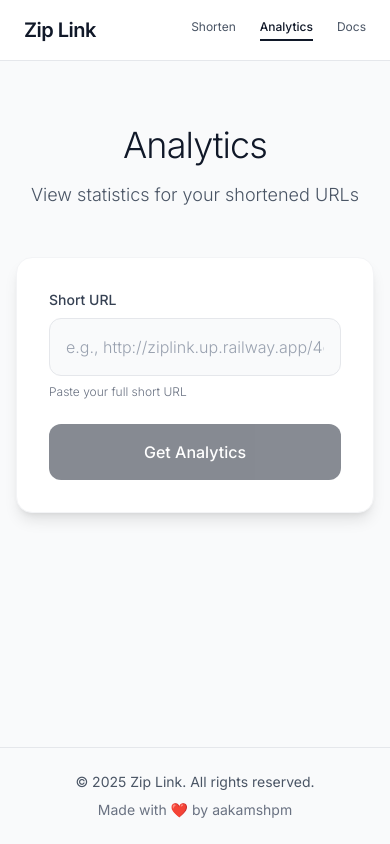
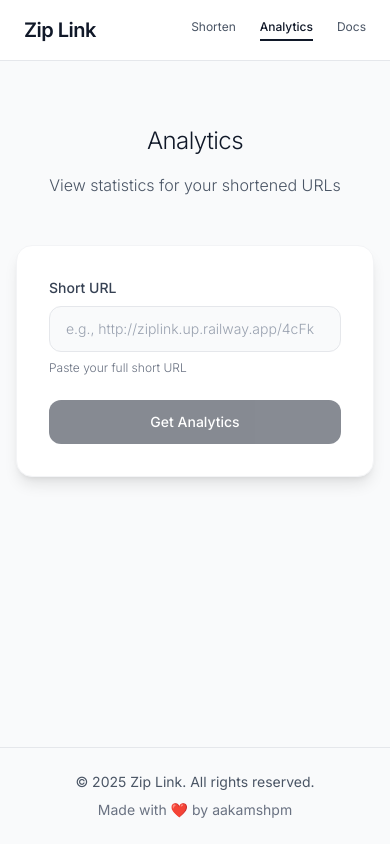
Before and after one commit to aakamshpm/url-shortener-web, an Angular app: page /analytics in a window 390 px wide. Built offline with nearby package versions, Linux system fonts and the light colour scheme.

Commit message:
fix: adjust typography and spacing in analytics page for improved readability

```diff
--- a/src/app/features/analytics/analytics-page.component.html
+++ b/src/app/features/analytics/analytics-page.component.html
@@ -2,10 +2,12 @@
   <div class="w-full max-w-lg">
     <!-- Header -->
     <div class="text-center mb-12">
-      <h1 class="text-4xl font-light text-gray-900 mb-4 tracking-tight">
+      <h1
+        class="text-2xl sm:text-4xl font-light text-gray-900 mb-4 tracking-tight"
+      >
         Analytics
       </h1>
-      <p class="text-gray-600 text-lg font-light">
+      <p class="text-gray-600 text-base sm:text-lg font-light">
         View statistics for your shortened URLs
       </p>
     </div>
@@ -25,7 +27,7 @@
               name="shortUrl"
               required
               placeholder="e.g., http://ziplink.up.railway.app/4cFk"
-              class="w-full px-4 py-4 bg-gray-50 border border-gray-200 rounded-xl focus:outline-none focus:ring-2 focus:ring-gray-900 focus:border-transparent placeholder-gray-400 text-gray-900 font-light transition duration-200"
+              class="w-full px-4 py-3 bg-gray-50 border border-gray-200 rounded-xl focus:outline-none focus:ring-2 focus:ring-gray-900 focus:border-transparent placeholder-gray-400 text-gray-900 font-light transition duration-200 text-sm sm:text-base"
               [disabled]="loading"
             />
           </div>
@@ -37,7 +39,7 @@
         <button
           type="submit"
           [disabled]="loading || !shortUrl.trim()"
-          class="w-full bg-gray-900 text-white py-4 px-6 rounded-xl hover:bg-gray-800 focus:outline-none focus:ring-2 focus:ring-gray-900 focus:ring-offset-2 transition duration-200 disabled:opacity-50 disabled:cursor-not-allowed font-medium"
+          class="w-full bg-gray-900 text-white py-3 px-6 rounded-xl hover:bg-gray-800 focus:outline-none focus:ring-2 focus:ring-gray-900 focus:ring-offset-2 transition duration-200 disabled:opacity-50 disabled:cursor-not-allowed font-medium text-sm sm:text-base"
         >
           <span *ngIf="loading" class="flex items-center justify-center">
             <div
@@ -52,21 +54,21 @@
       <!-- Error Message -->
       <div
         *ngIf="error"
-        class="mt-6 p-4 bg-red-50 border border-red-200 text-red-700 rounded-xl"
+        class="mt-6 p-3 sm:p-4 bg-red-50 border border-red-200 text-red-700 rounded-xl text-xs sm:text-sm"
       >
         <div class="flex items-start">
           <div class="w-5 h-5 text-red-400 mt-0.5 mr-3">
             <svg fill="currentColor" viewBox="0 0 20 20">
               <path
                 fill-rule="evenodd"
-                d="M10 18a8 8 0 100-16 8 8 0 000 16zM8.707 7.293a1 1 0 00-1.414 1.414L8.586 10l-1.293 1.293a1 1 0 101.414 1.414L10 11.414l1.293 1.293a1 1 0 001.414-1.414L11.414 10l1.293-1.293a1 1 0 00-1.414-1.414L10 8.586 8.707 7.293z"
+                d="M10 18a8 8 0 100-16 8 8 0 000 16zM8.707 7.293a1 1 0 00-1.414 1.414L8.586 10l-1.293 1.293a1 1 0 101.414 1.414L10 11.414l1.293-1.293a1 1 0 00-1.414-1.414L10 8.586 8.707 7.293z"
                 clip-rule="evenodd"
               />
             </svg>
           </div>
           <div>
-            <h3 class="font-medium text-sm">Error</h3>
-            <p class="text-sm mt-1 font-light">{{ error }}</p>
+            <h3 class="font-medium text-xs sm:text-sm">Error</h3>
+            <p class="text-xs sm:text-sm mt-1 font-light">{{ error }}</p>
           </div>
         </div>
       </div>
@@ -89,7 +91,7 @@
             Original URL
           </label>
           <p
-            class="text-sm text-gray-600 font-light break-all bg-gray-50 p-3 rounded-lg"
+            class="text-xs sm:text-sm text-gray-600 font-light break-all bg-gray-50 p-2 sm:p-3 rounded-lg"
           >
             {{ stats.originalUrl }}
           </p>
@@ -113,7 +115,7 @@
             >
               Created
             </label>
-            <p class="text-sm text-gray-600 font-light">
+            <p class="text-xs sm:text-sm text-gray-600 font-light">
               {{ stats.createdAt | date : "medium" }}
             </p>
           </div>
```
